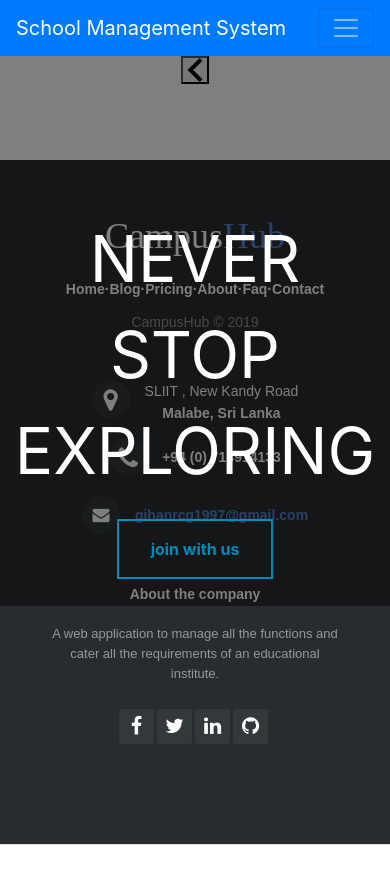
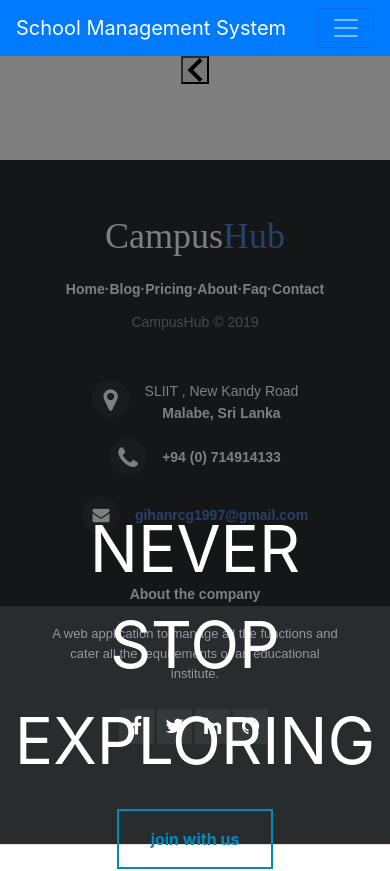
Before and after one commit to gihanrcg/af_final_project, a React (Create React App) app in the folder client/: page / in a window 390 px wide. Shown: the top 871 px of the page. Built offline with nearby package versions, Linux system fonts and the light colour scheme.

Commit message:
Fixed minor UI mobile responsive bugs

```diff
--- a/client/src/App.js
+++ b/client/src/App.js
@@ -66,7 +66,7 @@
                         <Route path="/ModuleCreator" component={ModuleCreator}/>
                         <Route path="/student" component={StudentHome}/>
                         <PrivateRouteAdmin path="/admin" component={AdminPanel}/>
-                        <Route path="/userProfile" component={Profile}/>
+                        <Route path="/student/userProfile" component={Profile}/>
                     </Switch>
                 </BrowserRouter>
                 <Footer/>
--- a/client/src/gihan/components/header/Header.js
+++ b/client/src/gihan/components/header/Header.js
@@ -41,7 +41,7 @@
     }
 
     profilePopup = e => {
-
+        window.location.replace('/student/userProfile');
     }
 
     logoutOnClick = e => {
@@ -131,6 +131,7 @@
                                         name={this.state.user.firstName + " " + this.state.user.firstName}
                                         src={this.state.user.profilePic}/>
 
+
                             </DropdownToggle>
                             <DropdownMenu right>
                                 <DropdownItem>
--- a/client/src/gihan/components/temp/SlideShow/SlideShow.js
+++ b/client/src/gihan/components/temp/SlideShow/SlideShow.js
@@ -23,8 +23,8 @@
 
 const Slideshow = () => {
     return (
-        <div align="center" >
-            <div className="slide-container-inner">
+        <div align="center" style={{position:'relative'}} >
+            <div className="slide-container-inner" style={{position:'absolute'}}>
                 <p className="slideshow-inner-main-text">NEVER STOP EXPLORING</p>
                 <button className="button button2">join with us</button>
             </div>
```
